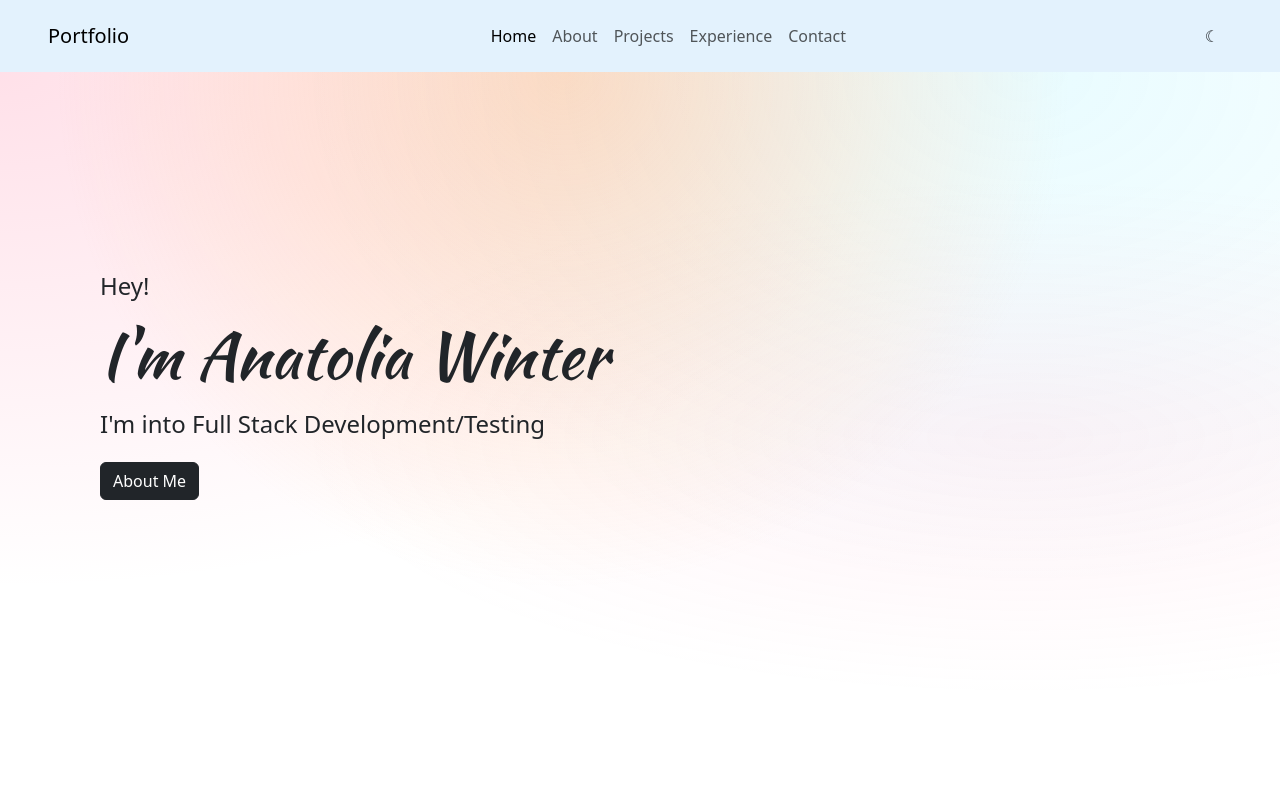
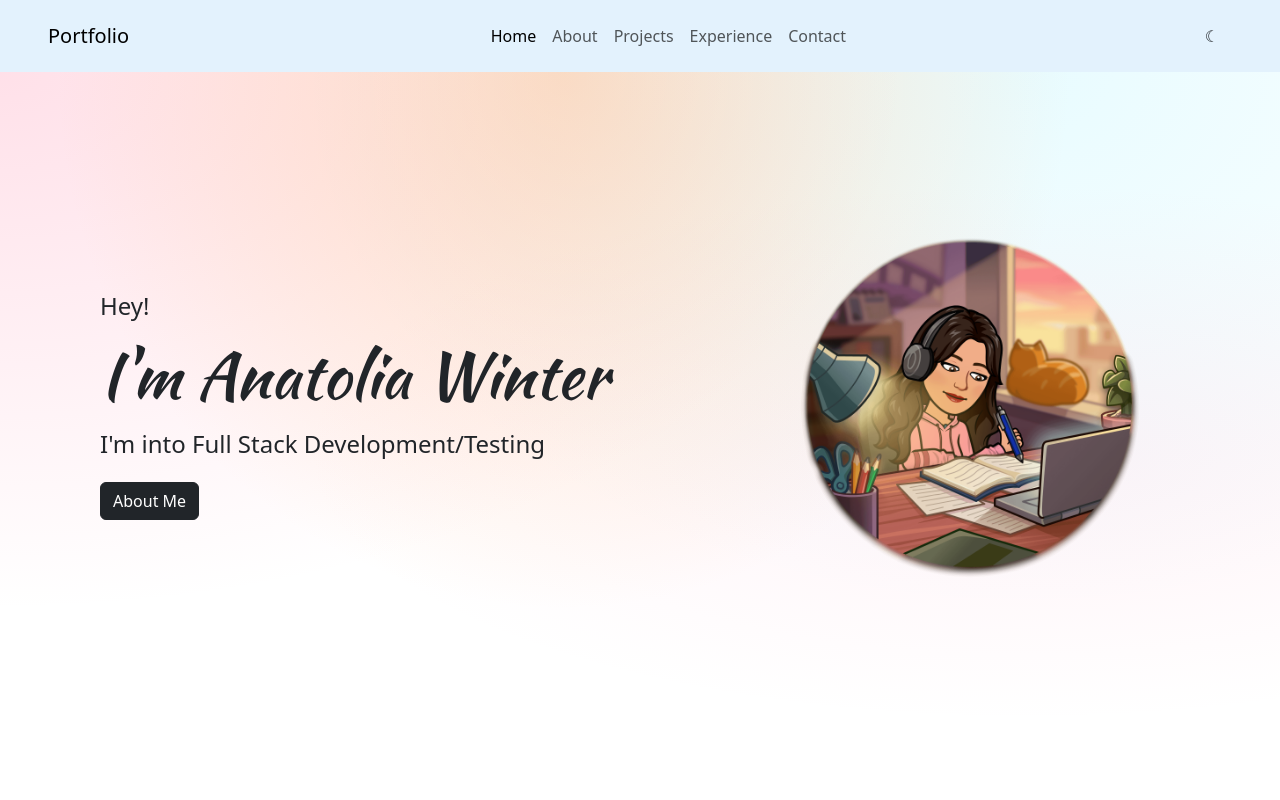
Before and after one commit to anawinter53/portfolio-site, a React (Vite) app: page / in a window 1280 px wide. Shown: the top 800 px of the page. Built offline with nearby package versions, Linux system fonts and the light colour scheme.

Commit message:
add hero and more design to intro section

```diff
--- a/src/components/Intro/index.jsx
+++ b/src/components/Intro/index.jsx
@@ -4,12 +4,27 @@ import './intro.css'
 export default function Intro() {
   return (
     <div className="container" id="intro">
-      {/* <img src='../../../blur-background.webp' className='background-img'></img> */}
-      <div className="col pb-5">
-        <h4 className="fw-light pb-2">Hey!</h4>
-        <h1 className="display-3 pb-2">I'm Anatolia Winter</h1>
-        <h4 className="fw-light pb-2">I'm into Full Stack Development/Testing</h4>
-        <button className="btn btn-dark">About Me</button>
+      <div className='row'>
+        <div className="col col-7 description">
+          <h4 className="fw-light pb-2">Hey!</h4>
+          <h1 className="display-3 pb-2">I'm Anatolia Winter</h1>
+          <h4 className="fw-light pb-2">I'm into Full Stack Development/Testing</h4>
+          <button className="btn btn-dark">About Me</button>
+        </div>
+        <div className='col position-relative intro-images'>
+          <div className='rounded'>
+            <img
+              src='studying.png'
+              alt='hero image'
+              draggable='false'
+              loading='eager'
+              style={{ maxWidth: "350px"}}
+            />
+          </div>
+          <div className='position-absolute'>
+
+          </div>
+        </div>
       </div>
     </div>
   )
--- a/src/components/Intro/intro.css
+++ b/src/components/Intro/intro.css
@@ -1,6 +1,6 @@
 #intro {
     line-height: 50px;
-    padding-top: 200px;
+    padding-top: 160px;
     padding-left: 100px;
     padding-bottom: 250px;
     background-image: radial-gradient(at 44% 0%,rgba(255,184,122,.4) 0px,transparent 50%),radial-gradient(at 80% 0%,rgba(31,221,255,.1) 0px,transparent 50%),radial-gradient(at 80% 50%,rgba(255,133,173,.1) 0px,transparent 50%),radial-gradient(at 0% 100%,rgba(255,181,138,0) 0px,transparent 50%),radial-gradient(at 80% 100%,rgba(107,102,255,0) 0px,transparent 50%),radial-gradient(at 0% 0%,rgba(255,133,167,.25) 0px,transparent 50%);
@@ -9,6 +9,10 @@
     background-size: cover;
     width: "100vw";
     height: "100vh" */
+}
+
+.description {
+    padding-top: 60px;
 }
 
 .display-3 {
```
Also changed, not shown: studying.png (added).
